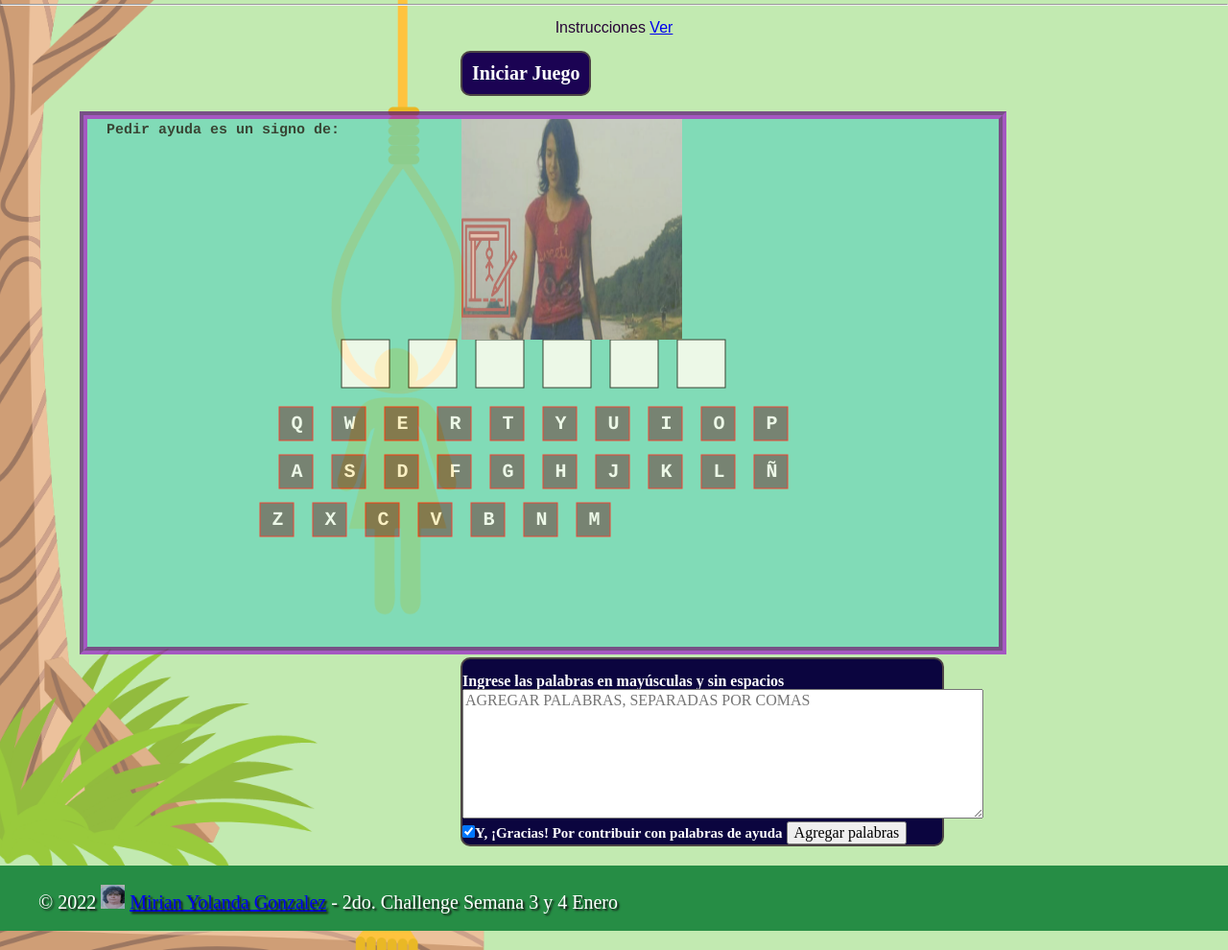
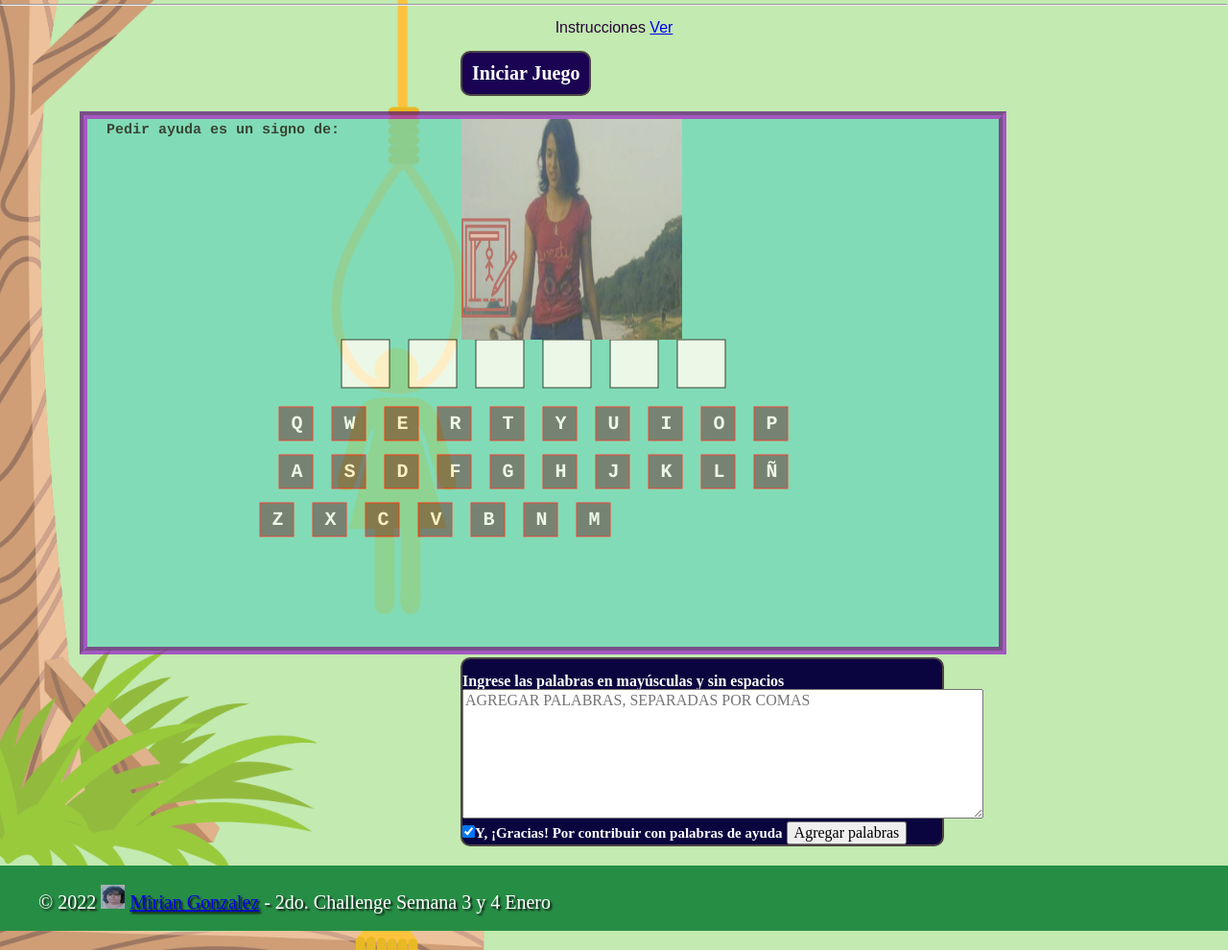
Before and after one commit to mirianGonzalez/juego-El-Ahorcado, a plain HTML site: page index.html in a window 1280 px wide. Shown: the part 111-1101 px from the top of the page at 96% size. Drawn offline with Linux system fonts and the light colour scheme.

Commit message:
Modifique mi nombre

```diff
--- a/index.html
+++ b/index.html
@@ -55,7 +55,7 @@
       <footer>
         <p class="copyright"><p> &copy; 2022
           <img alt="foto" src="./icono2.png"  width="25" height="25">
-          <a href="https://github.com/mirianGonzalez"> Mirian Yolanda Gonzalez</a>
+          <a href="https://github.com/mirianGonzalez"> Mirian Gonzalez</a>
           - 2do. Challenge Semana 3 y 4 Enero</p>
         </footer>
       </header>
```
